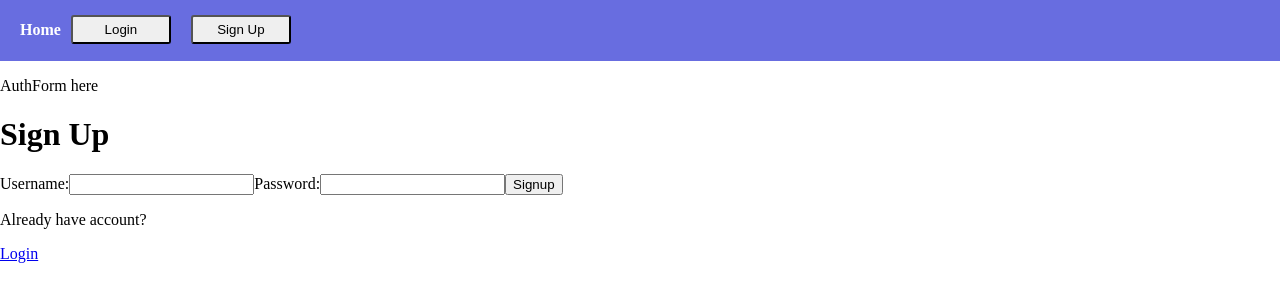
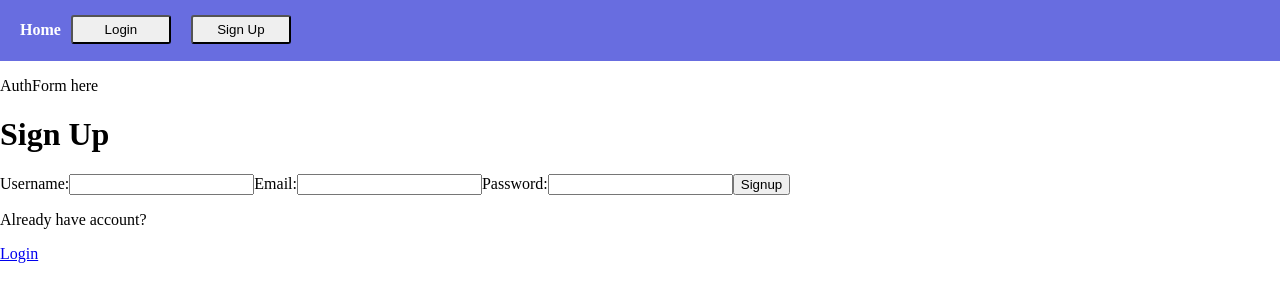
Before and after one commit to javisastre/mutual-client, a React (Create React App) app: page /signup in a window 1280 px wide. Shown: the top 302 px of the page. Built offline with nearby package versions, Linux system fonts and the light colour scheme; no server answers.

Commit message:
signup form with email field

```diff
--- a/src/pages/Signup/Signup.js
+++ b/src/pages/Signup/Signup.js
@@ -1,37 +1,54 @@
 import React, { Component } from "react";
 import { Link } from "react-router-dom";
-import { withAuth } from './../../context/auth-context';
+import { withAuth } from "./../../context/auth-context";
 
 class Signup extends Component {
-  state = { username: "", password: "" };
+  state = { username: "", email: "", password: "" };
 
-  handleFormSubmit = event => {
+  handleFormSubmit = (event) => {
     event.preventDefault();
-    const { username, password } = this.state;
+    const { username, email, password } = this.state;
 
-    this.props.signup( username, password );
+    this.props.signup(username, email, password);
   };
 
-  handleChange = event => {
+  handleChange = (event) => {
     const { name, value } = event.target;
     this.setState({ [name]: value });
   };
 
   render() {
-    const { username, password } = this.state;
+    const { username, email, password } = this.state;
     return (
       <div>
         <h1>Sign Up</h1>
 
         <form onSubmit={this.handleFormSubmit}>
+          <label>Username:</label>
+          <input
+            type='text'
+            name='username'
+            value={username}
+            onChange={this.handleChange}
+          />
 
-          <label>Username:</label>
-          <input type="text" name="username" value={username} onChange={this.handleChange} />
+          <label>Email:</label>
+          <input
+            type='email'
+            name='email'
+            value={email}
+            onChange={this.handleChange}
+          />
 
           <label>Password:</label>
-          <input type="password" name="password" value={password} onChange={this.handleChange} />
+          <input
+            type='password'
+            name='password'
+            value={password}
+            onChange={this.handleChange}
+          />
 
-          <input type="submit" value="Signup" />
+          <input type='submit' value='Signup' />
         </form>
 
         <p>Already have account?</p>
@@ -41,10 +58,7 @@ class Signup extends Component {
   }
 }
 
-
-
 export default withAuth(Signup);
-
 
 // const EnhancedSignup = withAuth(Signup)
 // export default EnhancedSignup;
```
